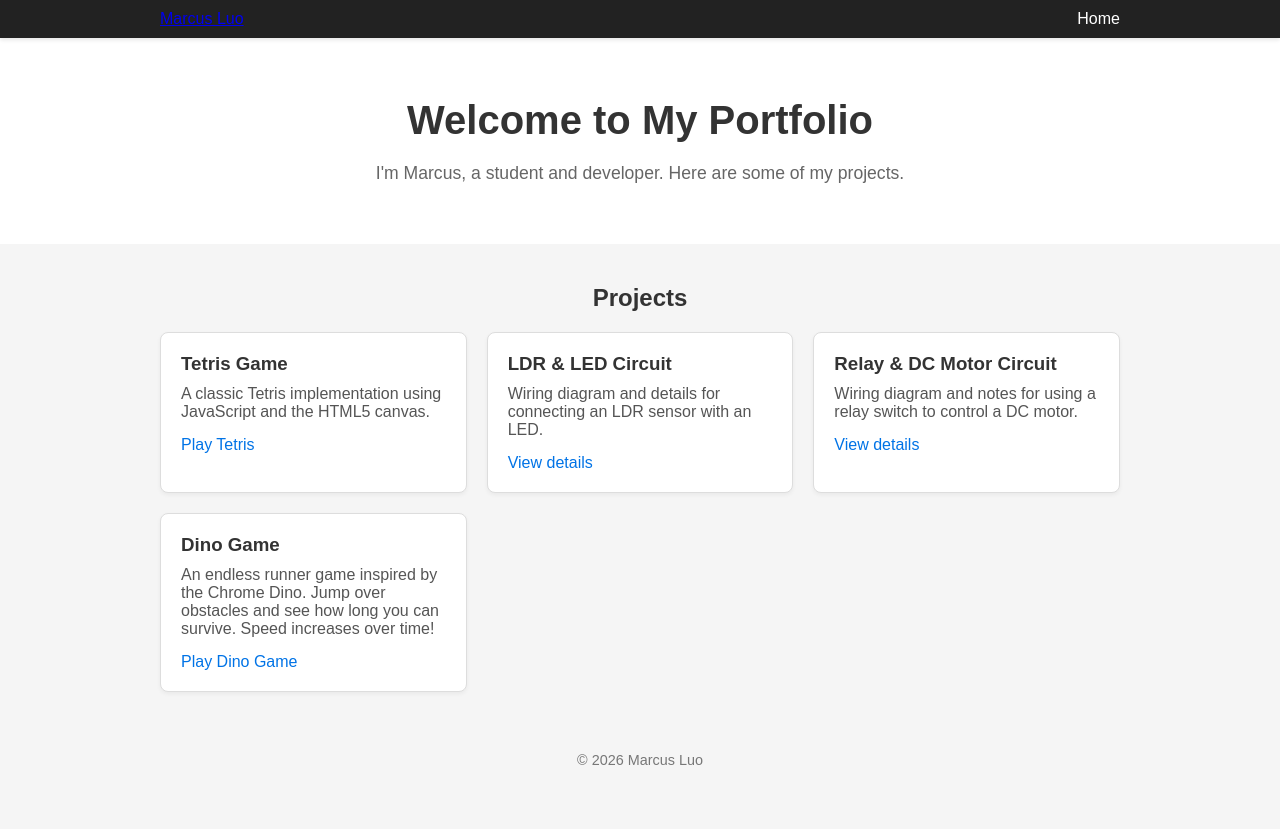
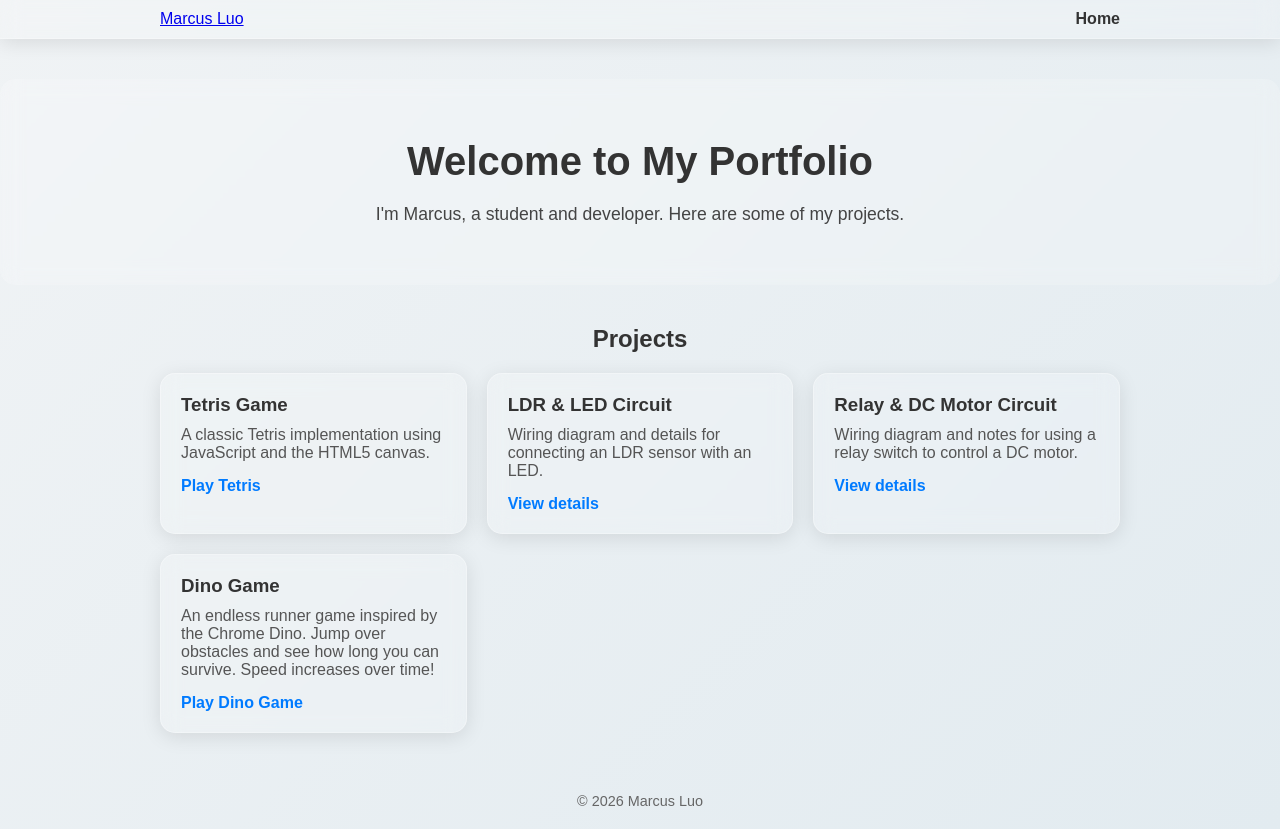
Before and after one commit to marcusluo/marcusluo.github.io, a plain HTML site: page index.html in a window 1280 px wide. Before the commit the page ends 800 px from the top, so only its background shows below. Drawn offline with Linux system fonts and the light colour scheme.

Commit message:
Apply glassmorphism styles across site

```diff
--- a/style.css
+++ b/style.css
@@ -1,3 +1,4 @@
+/* Modern glassmorphism styles */
 * {
   box-sizing: border-box;
   margin: 0;
@@ -6,19 +7,22 @@
 
 body {
   font-family: Arial, sans-serif;
-  background-color: #f5f5f5;
+  background: linear-gradient(135deg, #f0f3f5 0%, #e2ebf0 100%);
   color: #333;
+  min-height: 100vh;
 }
 
 .navbar {
   position: sticky;
   top: 0;
-  background-color: #222;
-  color: #fff;
+  width: 100%;
   padding: 10px 0;
-  width: 100%;
-  box-shadow: 0 2px 4px rgba(0, 0, 0, 0.1);
+  background: rgba(255, 255, 255, 0.15);
+  border-bottom: 1px solid rgba(255, 255, 255, 0.3);
+  backdrop-filter: blur(10px);
+  box-shadow: 0 4px 20px rgba(0, 0, 0, 0.1);
   z-index: 1000;
+  color: #333;
 }
 
 .nav-container {
@@ -31,9 +35,10 @@ body {
 }
 
 .nav-links a {
-  color: #fff;
+  color: #333;
+  text-decoration: none;
   margin-left: 15px;
-  text-decoration: none;
+  font-weight: bold;
 }
 
 .nav-links a:hover {
@@ -41,9 +46,12 @@ body {
 }
 
 .hero {
-  background-color: #fff;
+  background: rgba(255, 255, 255, 0.2);
+  backdrop-filter: blur(10px);
   padding: 60px 20px;
   text-align: center;
+  border-radius: 15px;
+  margin: 40px 0;
 }
 
 .hero h1 {
@@ -53,7 +61,7 @@ body {
 
 .hero p {
   font-size: 1.1em;
-  color: #666;
+  color: #444;
 }
 
 .projects {
@@ -74,11 +82,13 @@ body {
 }
 
 .project-card {
-  background-color: #fff;
-  border: 1px solid #ddd;
-  border-radius: 8px;
+  background: rgba(255, 255, 255, 0.15);
+  border: 1px solid rgba(255, 255, 255, 0.3);
+  border-radius: 15px;
   padding: 20px;
-  box-shadow: 0 2px 4px rgba(0, 0, 0, 0.05);
+  box-shadow: 0 4px 20px rgba(0, 0, 0, 0.1);
+  backdrop-filter: blur(10px);
+  color: #333;
 }
 
 .project-card h3 {
@@ -91,8 +101,9 @@ body {
 }
 
 .project-card .project-link {
-  color: #0073e6;
+  color: #007bff;
   text-decoration: none;
+  font-weight: bold;
 }
 
 .project-card .project-link:hover {
@@ -102,6 +113,6 @@ body {
 .footer {
   text-align: center;
   padding: 20px;
-  color: #777;
+  color: #666;
   font-size: 0.9em;
 }
```
